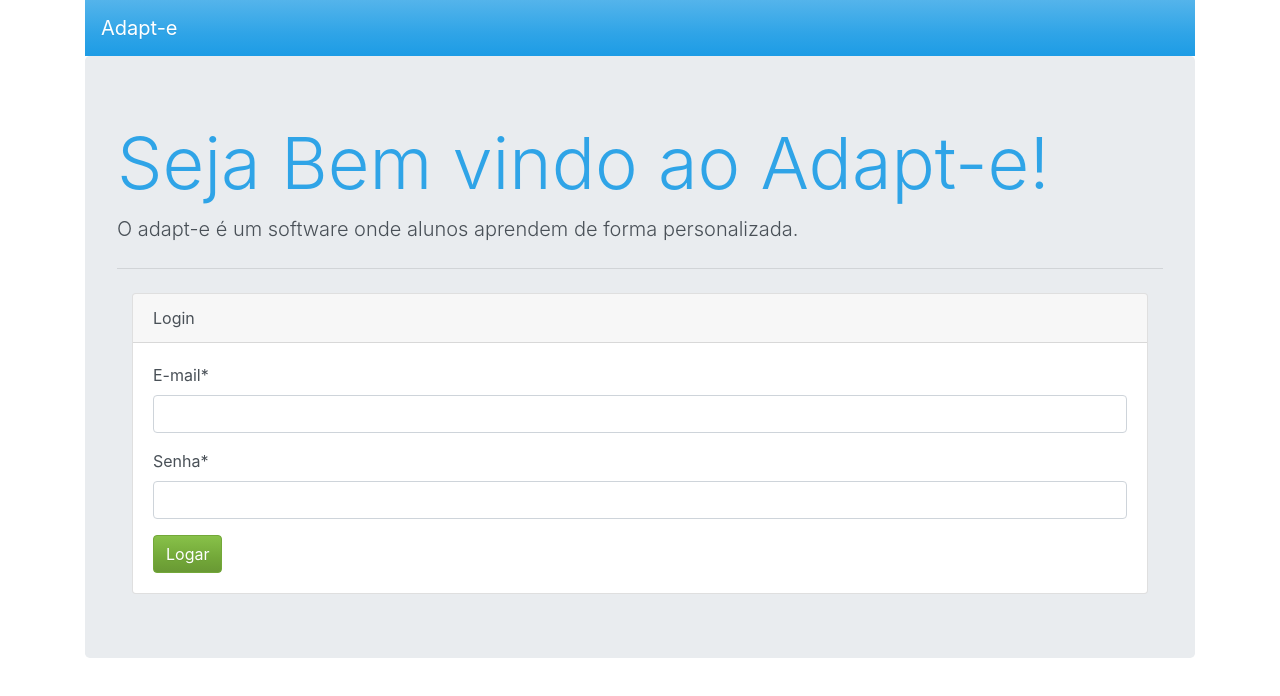
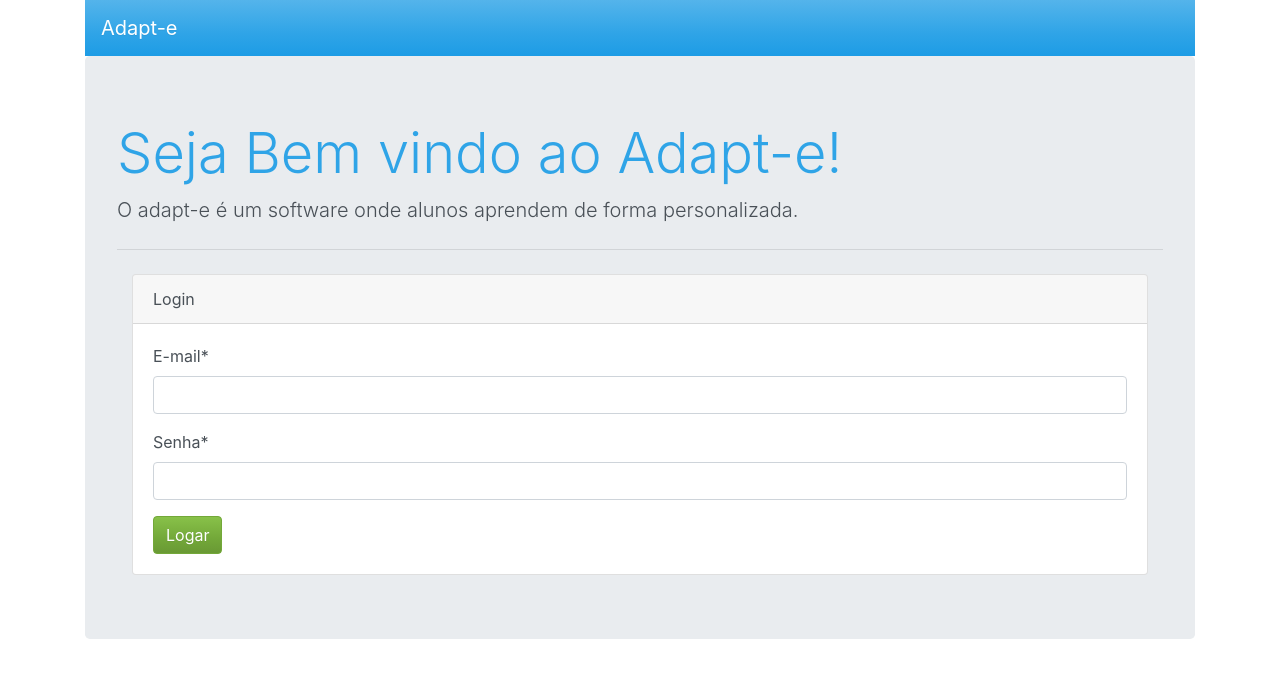
Before and after one commit to judsonmb/adapte-front, a React (Create React App) app: page /usuarios/cadastro in a window 1280 px wide. Shown: the top 696 px of the page. Built offline with nearby package versions, Linux system fonts and the light colour scheme.

Commit message:
instalando redux e melhorando navegacao de pastas

```diff
--- a/package.json
+++ b/package.json
@@ -3,6 +3,7 @@
   "version": "0.1.0",
   "private": true,
   "dependencies": {
+    "@reduxjs/toolkit": "^1.5.1",
     "@testing-library/jest-dom": "^5.11.4",
     "@testing-library/react": "^11.1.0",
     "@testing-library/user-event": "^12.1.10",
@@ -12,6 +13,7 @@
     "react-dom": "^17.0.1",
     "react-router-dom": "^5.2.0",
     "react-scripts": "4.0.3",
+    "redux": "^4.0.5",
     "web-vitals": "^1.0.1"
   },
   "scripts": {
--- a/src/logic/login.js
+++ b/src/logic/auth/login.js
@@ -7,8 +7,7 @@ export default async (credentials) => {
         .then(res => {
             localStorage.setItem('USER_TOKEN', res.data.data.token)
             localStorage.setItem('USER_NAME', res.data.data.name)
-            console.log(localStorage.getItem('USER_NAME'))
-            window.location.href = "/home";
+            window.location.href = "/home"
         })
         .catch(err => {
             if(err.response){
@@ -21,8 +20,8 @@ export default async (credentials) => {
                     }
                 }else if(err.response.status === 401){
                     responseMessage = 'E-mail e senha não conferem.'
-                }else if(err.response.status === 500){
-                    responseMessage = err.response.data.message
+                }else if(err.response.status === 500 || err.response.status === 404){
+                    responseMessage = 'Ocorreu um problema interno no servidor. Por favor, contate o suporte.'
                 }
             }else{
                 responseMessage = 'Sistema fora do ar. Por favor, contate o suporte.'
--- a/src/logic/users.js
+++ b/src/logic/users/functions.js
@@ -1,6 +1,6 @@
 import axios from 'axios';
 
-export async function CreateUser(form) {
+export async function Create(form) {
 
     let config = {
         headers: { Authorization: 'Bearer ' + localStorage.getItem('USER_TOKEN') }
@@ -18,7 +18,7 @@ export async function CreateUser(form) {
         )
         .then(res => {
             response.success = true;
-            response.message = res.response.data.message;
+            response.message = res.data.message;
         })
         .catch(err => {
             if(err.response){
@@ -38,12 +38,8 @@ export async function CreateUser(form) {
                 }else if(err.response.status === 500){
                     response.message = err.response.data.message
                 }
-            }else{
-                response.message = 'Sistema fora do ar. Por favor, contate o suporte.'
             }
         })
 
-    console.log('response: ', response)
-
     return response
 }
--- a/src/routes.js
+++ b/src/routes.js
@@ -1,9 +1,9 @@
 import { BrowserRouter as Router, Switch, Route, Redirect } from 'react-router-dom'
 
-import Login from './views/login'
-import Logoff from './logic/logoff'
+import Login from './views/auth/login'
+import Logoff from './logic/auth/logoff'
 import Home from './views/home'
-import CadastroUsuario from './views/users/create'
+import CreateUser from './views/users/create'
 
 export default () => {
     return (
@@ -19,8 +19,8 @@ export default () => {
                     {localStorage.getItem('USER_TOKEN') ? <Home /> : <Login />}
                 </Route>
 
-                <Route exact path="/usuarios/cadastro" component={CadastroUsuario} >
-                    {localStorage.getItem('USER_TOKEN') ? <CadastroUsuario /> : <Login />}
+                <Route exact path="/usuarios/cadastro" component={CreateUser} >
+                    {localStorage.getItem('USER_TOKEN') ? <CreateUser /> : <Login />}
                 </Route>
             </Switch>
         </Router>
--- a/src/views/login.js
+++ b/src/views/auth/login.js
@@ -1,6 +1,6 @@
 import React from "react";
 
-import ExecuteLogin from '../logic/login';
+import ExecuteLogin from '../../logic/auth/login';
 
 class Login extends React.Component{
 
@@ -28,7 +28,7 @@ class Login extends React.Component{
     render(){
         return (
             <div className="jumbotron">
-                <h1 className="display-3">Seja Bem vindo ao Adapt-e!</h1>
+                <h1 className="display-4">Seja Bem vindo ao Adapt-e!</h1>
                 <p className="lead">O adapt-e é um software onde alunos aprendem de forma personalizada.</p>
                 <hr className="my-4"/>
                 <div className="container">
--- a/src/views/users/create.js
+++ b/src/views/users/create.js
@@ -1,8 +1,8 @@
 import React from "react";
 
-import { CreateUser } from '../../logic/users';
+import { Create } from '../../logic/users/functions';
 
-class CadastroUsuario extends React.Component{
+class CreateUser extends React.Component{
 
     state = {
         name : '',
@@ -26,7 +26,7 @@ class CadastroUsuario extends React.Component{
             c_password: this.state.c_password
         }
 
-        this.setState({ logicResponse: await CreateUser(form)})
+        this.setState({ logicResponse: await Create(form)})
     }
 
     clearFields = () => {
@@ -103,4 +103,4 @@ class CadastroUsuario extends React.Component{
 
 }
 
-export default CadastroUsuario
+export default CreateUser
```
Also changed, not shown: src/logic/auth/logoff.js (renamed from src/logic/logoff.js), src/views/users/index.js (added), 2 other files (tests, documents, lock files or other folders).
